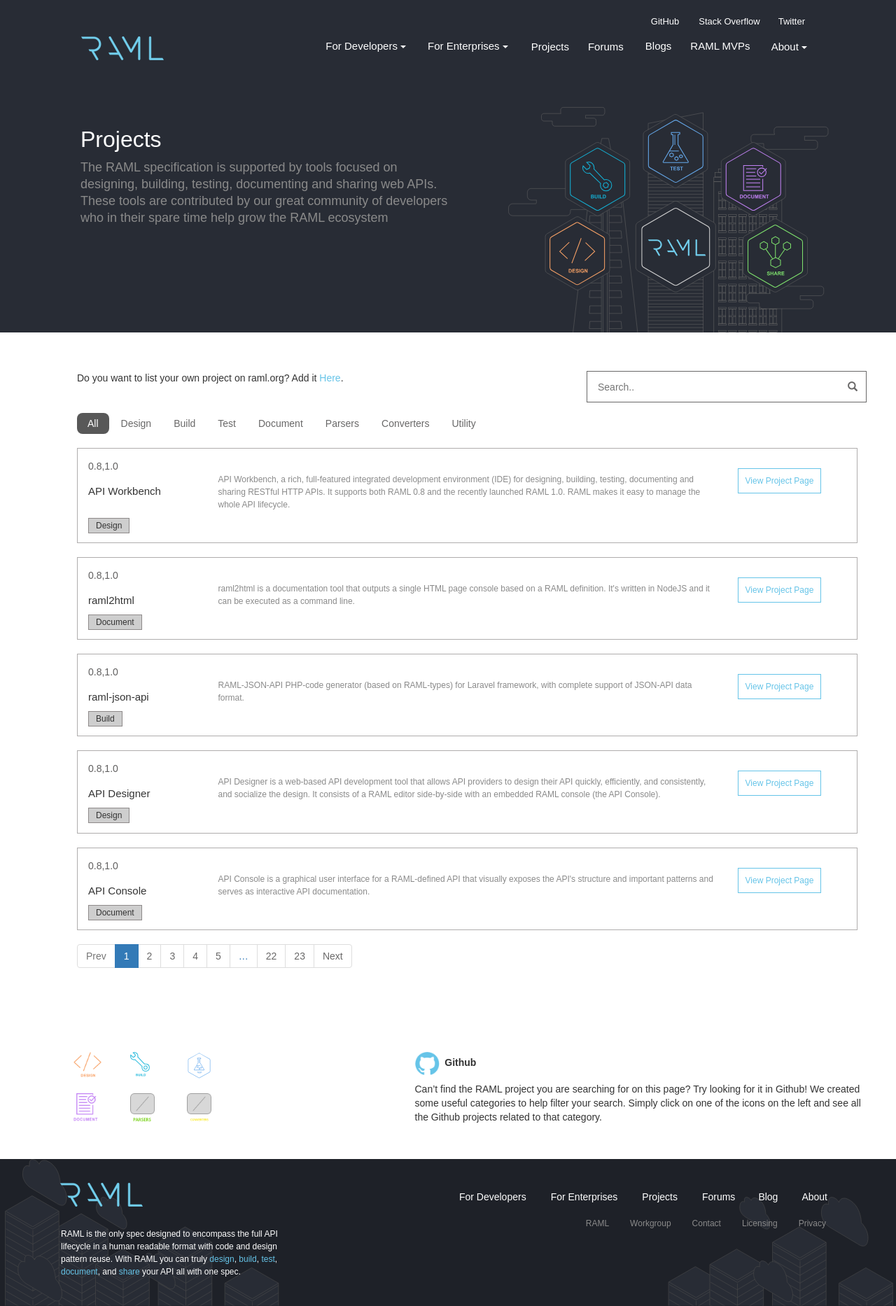
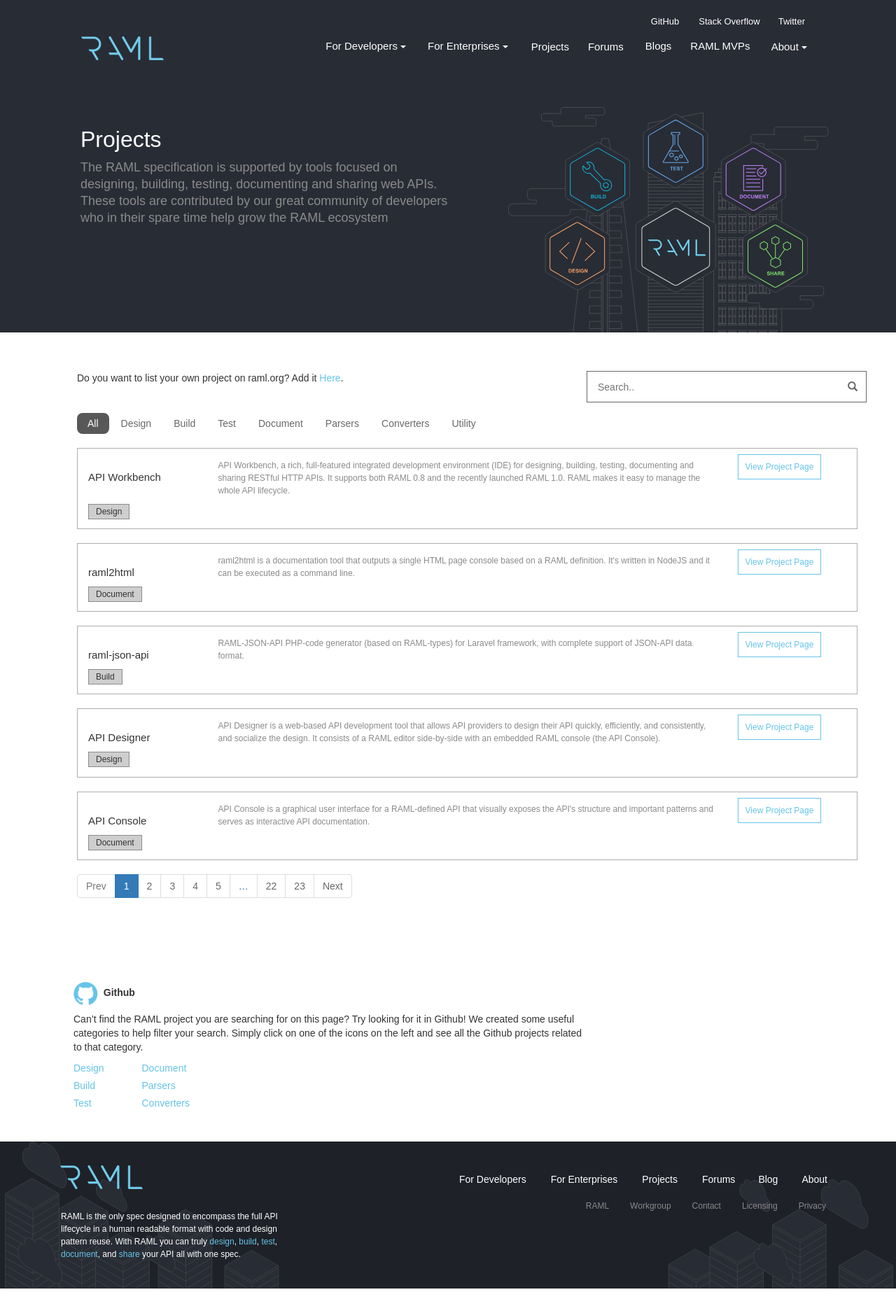
Before and after one commit to raml-org/raml-org, a Jekyll site: the page built from projects.html, in a window 1280 px wide. Shown: the whole page at 70% size. Built offline with Jekyll 4.4.1, drawn with Linux system fonts in a browser that asks for light colours; nearby versions of some CDN libraries; after the commit the page ends 1841 px from its top, so only the background shows below that.

Commit message:
MKTG-2039-fixed the project page link issue

```diff
--- a/css/style.scss
+++ b/css/style.scss
@@ -2107,6 +2107,10 @@
   img {
     width: 35px;
   }
+
+  a:hover {
+      text-decoration: none;
+  }
 }
 .projetcs {
   footer.footer {
--- a/projects.html
+++ b/projects.html
@@ -39,8 +39,6 @@
                        <div class = "nosearch"></div>
                        {% for projects in site.data.projects %}
                        <div class="projectblock">
-                           <span class="version">0.8,1.0</span>
-
 
                            <div class="row">
 
@@ -74,9 +72,6 @@
                        {% for item in projects.topics %}
                        {% if item == 'Design' %}
                        <div class="projectblock">
-                           <span class="version">0.8,1.0</span>
-
-
                            <div class="row">
 
                                <div class="projname col-md-2">
@@ -110,9 +105,6 @@
                        {% for item in projects.topics %}
                        {% if item == 'Build' %}
                        <div class="projectblock">
-                           <span class="version">0.8,1.0</span>
-
-
                            <div class="row">
 
                                <div class="projname col-md-2">
@@ -145,9 +137,6 @@
                        {% for item in projects.topics %}
                        {% if item == 'Test' %}
                        <div class="projectblock">
-                           <span class="version">0.8,1.0</span>
-
-
                            <div class="row">
 
                                <div class="projname col-md-2">
@@ -180,9 +169,6 @@
                        {% for item in projects.topics %}
                        {% if item == 'Document' %}
                        <div class="projectblock">
-                           <span class="version">0.8,1.0</span>
-
-
                            <div class="row">
 
                                <div class="projname col-md-2">
@@ -215,9 +201,6 @@
                        {% for item in projects.topics %}
                        {% if item == 'Parsers' %}
                        <div class="projectblock">
-                           <span class="version">0.8,1.0</span>
-
-
                            <div class="row">
 
                                <div class="projname col-md-2">
@@ -250,9 +233,6 @@
                        {% for item in projects.topics %}
                        {% if item == 'Converters' %}
                        <div class="projectblock">
-                           <span class="version">0.8,1.0</span>
-
-
                            <div class="row">
 
                                <div class="projname col-md-2">
@@ -285,9 +265,6 @@
                        {% for item in projects.topics %}
                        {% if item == 'Converters' %}
                        <div class="projectblock">
-                           <span class="version">0.8,1.0</span>
-
-
                            <div class="row">
 
                                <div class="projname col-md-2">
@@ -323,41 +300,34 @@
 <section class="projectlinks">
     <div class="container">
         <div class="row">
-            <div class="col-md-5">
-                <div class = "proj_logo">
-                    <div class="row">
-                        <div class="col-md-2">
-                            <a href="https://github.com/search?utf8=✓&q=topic%3Araml-design" target="_blank" rel="nofollow"> <img src="images/RAMLicondesign.png" style="width: 40px;" /> </a>
-                        </div>
-                        <div class="col-md-2">
-                            <a href="https://github.com/search?utf8=✓&q=topic%3Araml-build" target="_blank" rel="nofollow"> <img src="images/RAMLiconbuild.png" style="width: 28px;" /></a>
-                        </div>
-                        <div class="col-md-2">
-                            <a href="https://github.com/search?utf8=✓&q=topic%3Araml-test" target="_blank" rel="nofollow"> <img src="images/RAMLicontest.svg" /></a>
-                        </div>
-                    </div>
-                    <br />
-                    <div class="row">
-                        <div class="col-md-2">
-                            <a href="https://github.com/search?utf8=✓&q=topic%3Araml-document" target="_blank" rel="nofollow"> <img src="images/RAMLicondocument.png" /></a>
-                        </div>
-                        <div class="col-md-2">
-                           <a href = "https://github.com/search?utf8=✓&q=topic%3Araml-parsers" target="_blank" rel="nofollow"> <img src="images/missing_icon.png" /><br />
-                            <img src="images/PARSERS.png" style="margin-top: -6px; width: 26px; margin-left: 4px;" /></a>
-                        </div>
-                        <div class="col-md-2">
-                            <a href="https://github.com/search?utf8=✓&q=topic%3Araml-converters" target="_blank" rel="nofollow"> <img src="images/missing_icon.png" /><br />
-                            <img src="images/CONVERTERS.png" style="margin-top: -6px; width: 26px; margin-left: 5px;" /></a>
-                        </div>
-                    </div>
-
-                </div>
-            </div>
-
-            <div class="col-md-7">
+            <div class="col-md-12" style="width: 65%;">
                 <p><img src="images/githubicon_01.png" /> &nbsp;<strong>Github</strong></p>
                 <p>Can’t find the RAML project you are searching for on this page? Try looking for it in Github! We created some useful categories to help filter your search. Simply click on one of the icons on the left and see all the Github projects related to that category.</p>
+            </div>
+        </div>
 
+        <div class="row" style="margin-bottom: 5px;">
+            <div class="col-md-1">
+                <a href="https://github.com/search?utf8=✓&q=topic%3Araml-design" target="_blank" rel="nofollow">Design</a>
+            </div>
+            <div class="col-md-1">
+                <a href="https://github.com/search?utf8=✓&q=topic%3Araml-document" target="_blank" rel="nofollow">Document</a>
+            </div>
+        </div>
+        <div class="row" style="margin-bottom: 5px;">
+            <div class="col-md-1">
+                <a href="https://github.com/search?utf8=✓&q=topic%3Araml-build" target="_blank" rel="nofollow">Build</a>
+            </div>
+            <div class="col-md-1">
+                <a href = "https://github.com/search?utf8=✓&q=topic%3Araml-parsers" target="_blank" rel="nofollow">Parsers</a>
+            </div>
+        </div>
+        <div class="row" style="margin-bottom: 5px;">
+            <div class="col-md-1">
+                <a href="https://github.com/search?utf8=✓&q=topic%3Araml-test" target="_blank" rel="nofollow">Test</a>
+            </div>
+            <div class="col-md-1">
+                <a href="https://github.com/search?utf8=✓&q=topic%3Araml-converters" target="_blank" rel="nofollow">Converters</a>
             </div>
         </div>
     </div>
```
